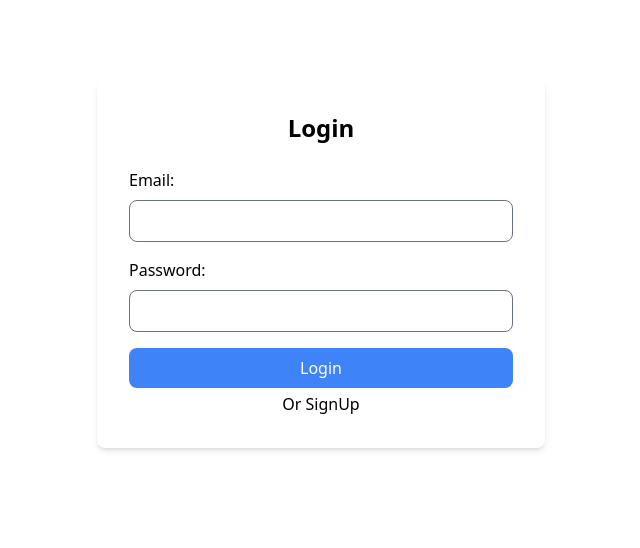
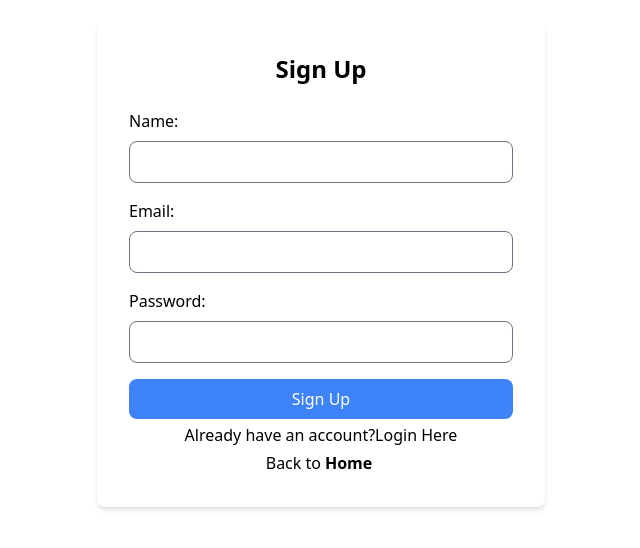
Before and after one commit to RaffayScriptSlinger/CombPack-Packages-by-react, a React (Vite) app: page /Form in a window 1280 px wide. Shown: the part 136-684 px from the top of the page, without its empty margins (319-959 px from the left). Built offline with nearby package versions, Linux system fonts and the light colour scheme; no server answers; the database is empty.

Commit message:
Fixing Some Bugs

```diff
--- a/src/Route.jsx
+++ b/src/Route.jsx
@@ -52,8 +52,8 @@ function AppRouter() {
                 <Route path="/Maldives" element={<TourLayout><Maldives /></TourLayout>} />
                 <Route path="/Japan" element={<TourLayout><Japan /></TourLayout>} />
                 <Route path="/AllPackages" element={<Layout> <AllPackages /></Layout> } />
-                <Route path="/islamicForm" element={user ? <FormLayout>  <IslamicForm /> </FormLayout> : <Login />} />
-                <Route path="/Form" element={user ? <FormLayout> <Form /> </FormLayout> : <Login />} />
+                <Route path="/islamicForm" element={user ? <FormLayout>  <IslamicForm /> </FormLayout> : <SignUp />} />
+                <Route path="/Form" element={user ? <FormLayout> <Form /> </FormLayout> : <SignUp />} />
                 <Route path="/Pricing" element ={ <FormLayout><Pricing/></FormLayout> } />
 
             </Routes>
--- a/src/components/Contact.jsx
+++ b/src/components/Contact.jsx
@@ -39,7 +39,12 @@ function Contact() {
       return;
     }
 
-    Swal.fire(` your response is recorded!`);
+    Swal.fire({
+      title: 'We Got Your Message!',
+      text: 'Thank you for reaching out! Our team will get back to you as soon as possible.',
+      icon: 'success',
+      confirmButtonText: 'Great!'
+  });
 
     try {
 
--- a/src/components/Header.jsx
+++ b/src/components/Header.jsx
@@ -21,7 +21,7 @@ function Header() {
         auth.signOut().then(() => {
             console.log("User signed out successfully");
 
-            // Aap yahan user ko kisi aur page par redirect kar sakte hain
+
         }).catch((error) => {
             console.error("Error signing out: ", error);
         });
@@ -73,10 +73,10 @@ function Header() {
                         </button>
                     </div>
                     <nav className="flex flex-col p-4">
-                        <Link className="py-2 text-center font-semibold hover:text-indigo-600 text-black " to="/" onClick={toggleMenu}>Home</Link>
-                        <Link className="py-2 text-center font-semibold hover:text-indigo-600  text-black" to="/About" onClick={toggleMenu}>Tours Page</Link>
-                        <Link className="py-2 text-center font-semibold hover:text-indigo-600  text-black" to="/Agency" onClick={toggleMenu}>News</Link>
-                        <Link className="py-2 text-center font-semibold hover:text-indigo-600  text-black" to="/Contact" onClick={toggleMenu}>Contact</Link>
+                        <Link className="py-2 text-center font-semibold hover:text-indigo-600  " to="/" onClick={toggleMenu}>Home</Link>
+                        <Link className="py-2 text-center font-semibold hover:text-indigo-600 " to="/About" onClick={toggleMenu}>Tours Page</Link>
+                        <Link className="py-2 text-center font-semibold hover:text-indigo-600 " to="/Agency" onClick={toggleMenu}>News</Link>
+                        <Link className="py-2 text-center font-semibold hover:text-indigo-600 " to="/Contact" onClick={toggleMenu}>Contact</Link>
                         <Button className="border-gray-700 border transition-transform transform hover:scale-105" onClick={ToggleTheme}>
                             {theme === "light" ? "Make It Dark" : "Make It Light"}
                         </Button>
--- a/src/components/forms/formFooter.jsx
+++ b/src/components/forms/formFooter.jsx
@@ -10,20 +10,8 @@ import logo from "../../Images/Cp-Logo.png"
       <footer className=" body-font">
   <div className="container px-5 py-8 mx-auto flex items-center sm:flex-row flex-col">
     <a className="flex title-font font-medium items-center md:justify-start justify-center ">
-      {/* <svg
-        xmlns="http://www.w3.org/2000/svg"
-        fill="none"
-        stroke="currentColor"
-        strokeLinecap="round"
-        strokeLinejoin="round"
-        strokeWidth={2}
-        className="w-10 h-10 text-white p-2 bg-indigo-500 rounded-full"
-        viewBox="0 0 24 24"
-      >
-        <path d="M12 2L2 7l10 5 10-5-10-5zM2 17l10 5 10-5M2 12l10 5 10-5" />
-      </svg> */}
       <img src={logo} className="h-14 w-14 rounded-full" alt="" />
-      <span className="ml-3 text-xl">Tailblocks</span>
+      <span className="ml-3 text-xl">CombPack Packages</span>
     </a>
     <p className="text-sm  sm:ml-4 sm:pl-4 sm:border-l-2 sm:border-gray-200 sm:py-2 sm:mt-0 mt-4">
       © 2024 Raffay —
--- a/src/components/forms/formHeader.jsx
+++ b/src/components/forms/formHeader.jsx
@@ -21,7 +21,7 @@ export default function FormHeader() {
               className="h-12 w-12 rounded-full"
               alt="Flowbite Logo"
             />
-            <span className="self-center text-2xl font-semibold whitespace-nowrap">
+            <span className="self-center md:text-2xl font-semibold whitespace-nowrap">
               Combpack Packages
             </span>
           </a>
--- a/src/components/forms/islamicForm.jsx
+++ b/src/components/forms/islamicForm.jsx
@@ -4,11 +4,14 @@ import { db } from "../../utils/firebase"
 import { collection, addDoc } from "firebase/firestore"
 import Swal from "sweetalert2";
 const today = new Date().toISOString().split('T')[0];
+import { ThemeContext } from "../../contexts/ThemeContext";
+
 
 
 function IslamicForm() {
     const { user } = useContext(userCredential)
-    console.log(user)
+    const {theme} = useContext(ThemeContext)
+
 
     const [name, setName] = useState("")
     const [email, setEmail] = useState("")
@@ -55,7 +58,7 @@ function IslamicForm() {
 
 
     return (
-        <div>
+        <div className={theme === "light" ? "bg-white text-black" : "bg-black text-white"}>
             <section className="text-gray-600 body-font">
                 <div className="container px-5 lg:py-24 md:py-8 mx-auto flex flex-wrap-reverse items-center">
                     <div className="lg:w-2/6 md:w-1/2 md:pr-16 lg:pr-0 pr-0 mx-auto mt-4 lg:mt-0 md:mt-0 ">
--- a/src/pages/Login.jsx
+++ b/src/pages/Login.jsx
@@ -91,9 +91,9 @@ function Login() {
                         <button type="submit" className="w-full bg-blue-500 text-white py-2 rounded-lg hover:bg-blue-600">
                             Login
                         </button>
-                        <Link to="/SignUp">
-                            <p className="flex justify-center align-middle mt-1">Or SignUp</p>
-                        </Link>
+                        <p className="flex justify-center align-middle mt-1"> Don't have an account? <Link to="/SignUp" className="font-semibold">Sign Up Here </Link></p>
+
+                        <p className="flex justify-center align-middle mt-1">Back to <Link to="/" className="font-semibold mx-1">Home</Link></p>
                     </form>
                 </div>
             </div>
--- a/src/pages/SignUp.jsx
+++ b/src/pages/SignUp.jsx
@@ -2,7 +2,7 @@ import { ThemeContext } from "../contexts/ThemeContext";
 import { useContext, useState } from "react";
 import { auth, db } from "../utils/firebase";
 import { createUserWithEmailAndPassword, updateProfile } from "firebase/auth";
-import { doc, setDoc } from "firebase/firestore"; // Firestore functions
+import { doc, setDoc } from "firebase/firestore";
 import { Link, useNavigate } from "react-router-dom";
 import Swal from "sweetalert2";
 import { userCredential } from "../contexts/userContext";
@@ -11,6 +11,7 @@ function SignUp() {
     const navigate = useNavigate();
     const { theme } = useContext(ThemeContext);
     const { updateUser } = useContext(userCredential);
+    const [loading , setLoading] = useState(false)
 
     const [password, setPassword] = useState("");
     const [name, setName] = useState("");
@@ -23,6 +24,7 @@ function SignUp() {
             Swal.fire("Please Fill All Fields");
         } else {
             try {
+                setLoading(true)
                 const userCredential = await createUserWithEmailAndPassword(auth, email, password);
                 const user = userCredential.user;
                 await updateProfile(user, { displayName: name });
@@ -36,11 +38,15 @@ function SignUp() {
 
                 updateUser({ name: user.displayName, email: user.email });
 
-                Swal.fire("Welcome!", `User created with email: ${user.email}`, "success");
+                setTimeout(()=>{
+                    setLoading(false)
+                })
+
+                Swal.fire("Welcome!", ` ${user.displayName}! Your journey with us begins now`, "success");
                 navigate(`/`);
             } catch (error) {
                 console.log("Error signing up:", error.code, error.message);
-                Swal.fire("Error", error.message, "error");
+
             }
         }
     };
@@ -87,7 +93,8 @@ function SignUp() {
                         <button type="submit" className="w-full bg-blue-500 text-white py-2 rounded-lg hover:bg-blue-600">
                             Sign Up
                         </button>
-                        <p className="flex justify-center align-middle mt-1">Already have an account? <Link to="/login">Login Here</Link></p>
+                        <p className="flex justify-center align-middle mt-1">Already have an account? <Link to="/login">Login Here</Link> </p>
+                        <p className="flex justify-center align-middle mt-1">Back to <Link to="/" className="font-semibold mx-1">Home</Link></p>
                     </form>
                 </div>
             </div>
```
